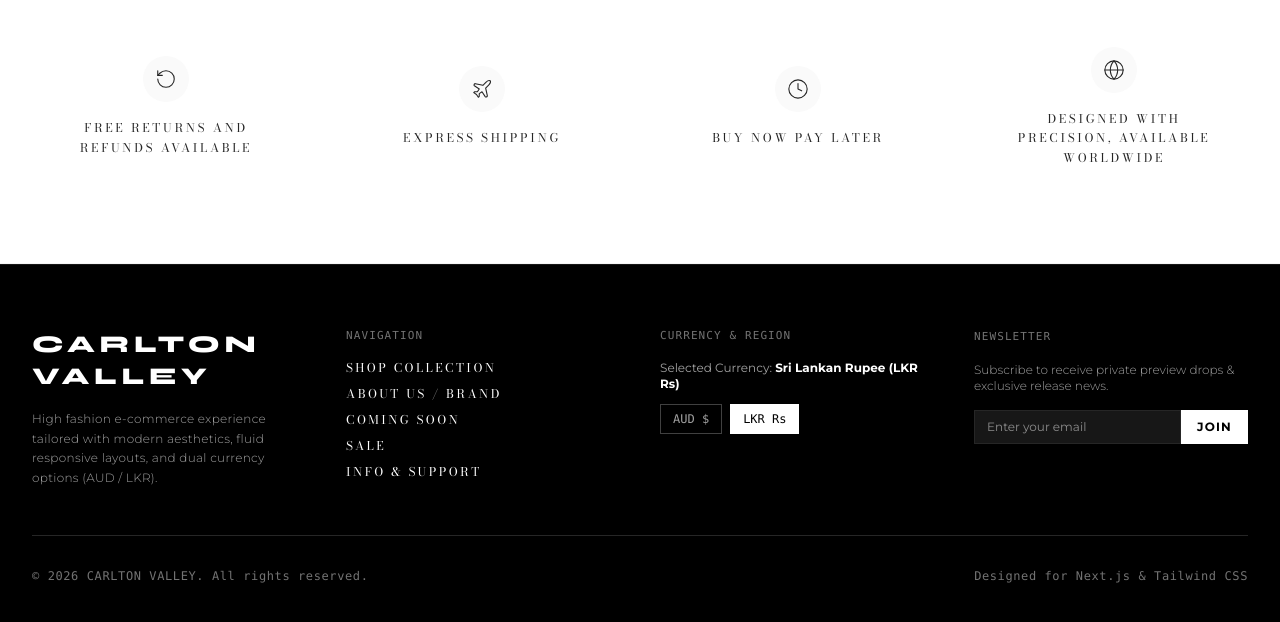
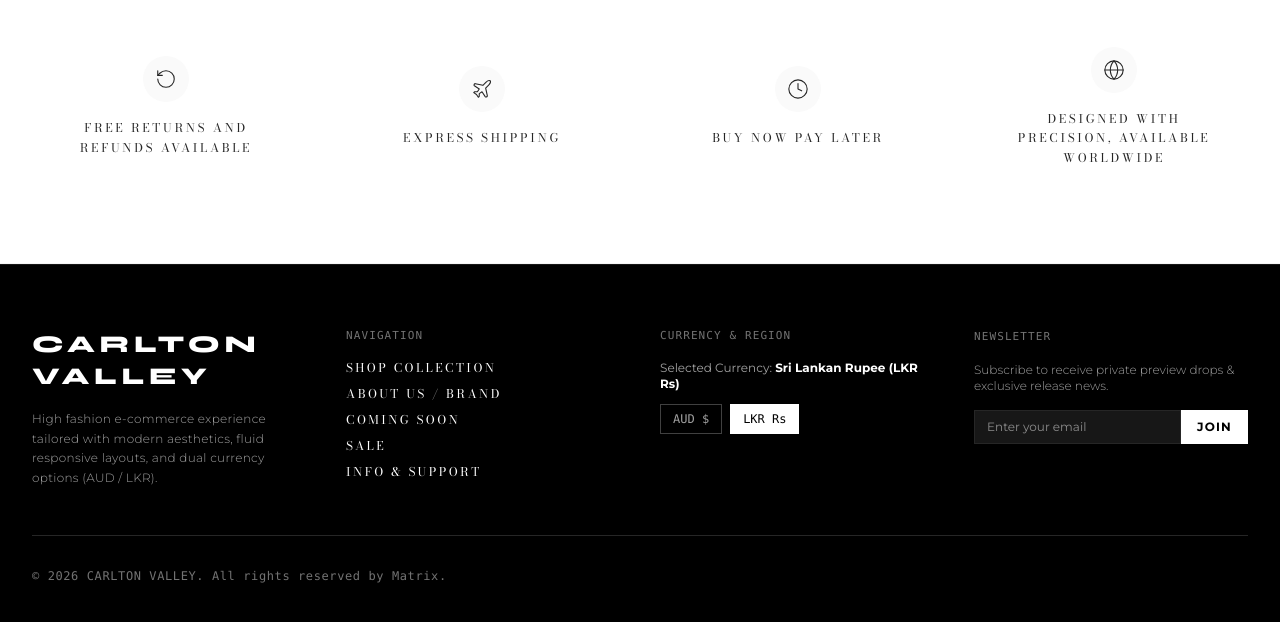
Before and after one commit to Bashitha267/ecomnew, a Next.js app: page / in a window 1280 px wide. Shown: the part 5580-6202 px from the top of the page. Built offline with nearby package versions, Linux system fonts and the light colour scheme; a web font is replaced by a local one.

Commit message:
added all right by

```diff
--- a/src/components/Footer.tsx
+++ b/src/components/Footer.tsx
@@ -78,8 +78,7 @@
 
       {/* Copyright */}
       <div className="max-w-[1700px] mx-auto pt-8 flex flex-col sm:flex-row justify-between items-center text-xs text-neutral-500 font-mono tracking-wider">
-        <p>© 2026 CARLTON VALLEY. All rights reserved.</p>
-        <p className="mt-2 sm:mt-0">Designed for Next.js & Tailwind CSS</p>
+        <p>© 2026 CARLTON VALLEY. All rights reserved by Matrix.</p>
       </div>
     </footer>
   );
```
